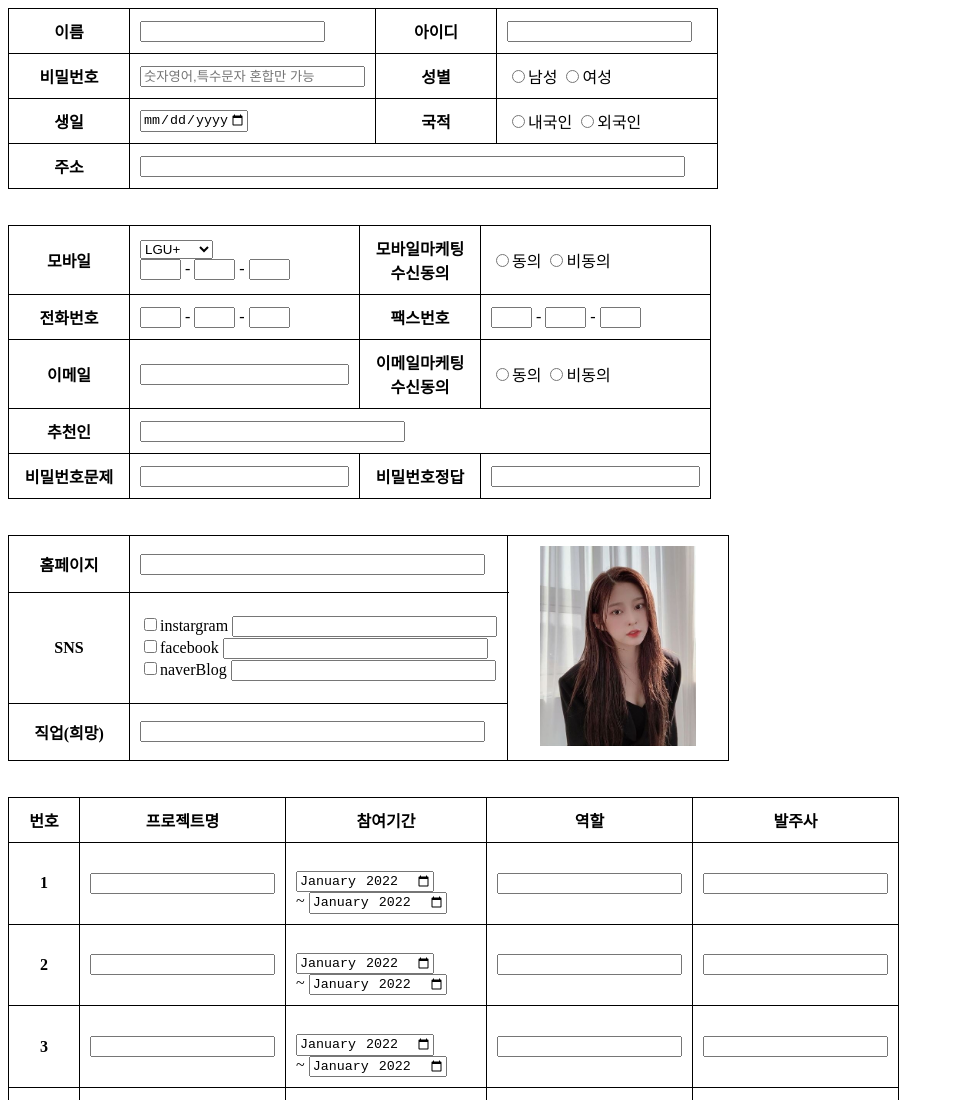
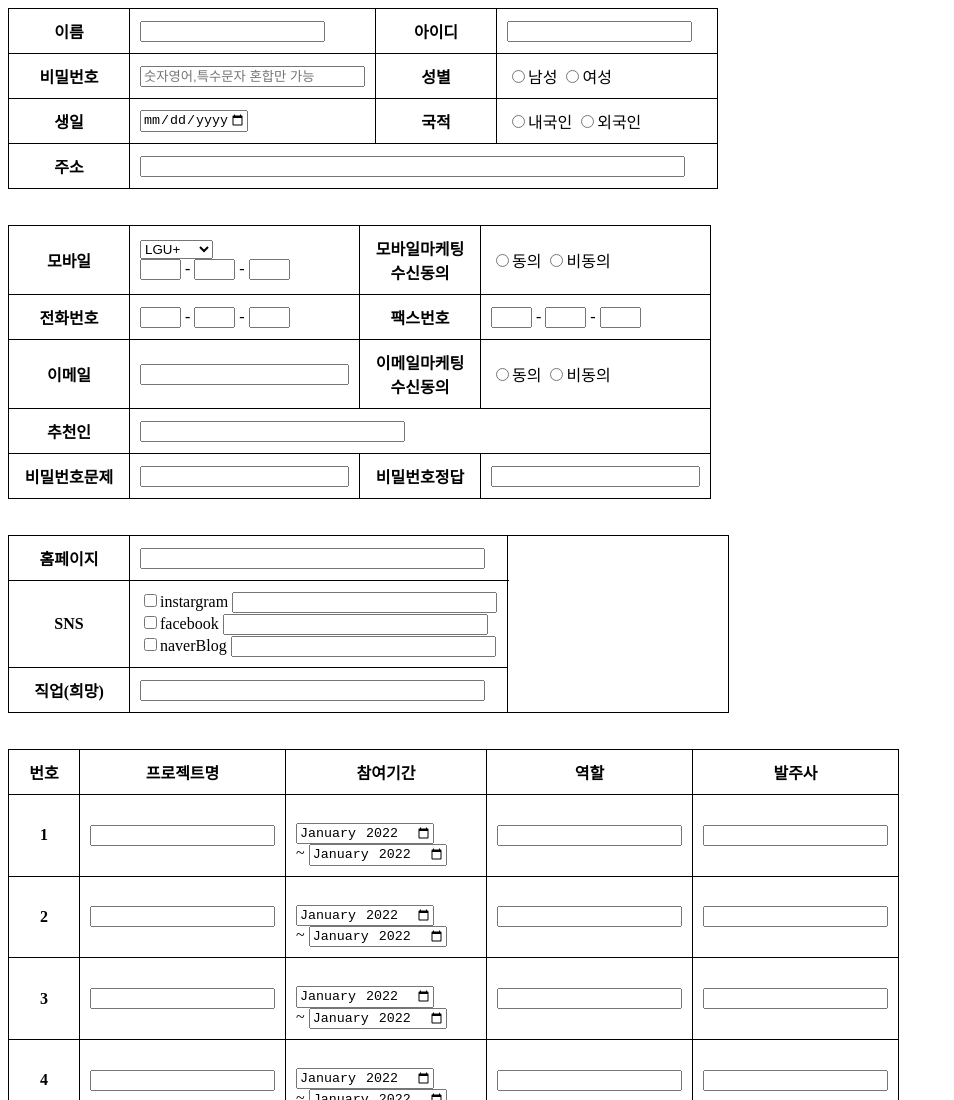
Before and after one commit to grncms/prj_zo_glass, a plain HTML site: page public/member/memberForm.html in a window 1280 px wide. Shown: the top 1100 px of the page, without its empty margins (0-954 px from the left). Drawn offline with Linux system fonts and the light colour scheme.

Commit message:
memberForm.html

```diff
--- a/public/member/memberForm.html
+++ b/public/member/memberForm.html
@@ -173,7 +173,7 @@ th, td {
 					<input type="text" id="" name="" size="40">
 				</form>
 			</td>
-			<th width="200px" colspan="2" rowspan="3"><img witdh="150px" height="200px" src="./minju.jpg"></th>
+			<th width="200px" colspan="2" rowspan="3"></th>
 		</tr>
 		<tr>
 			<th>SNS</th>
```
